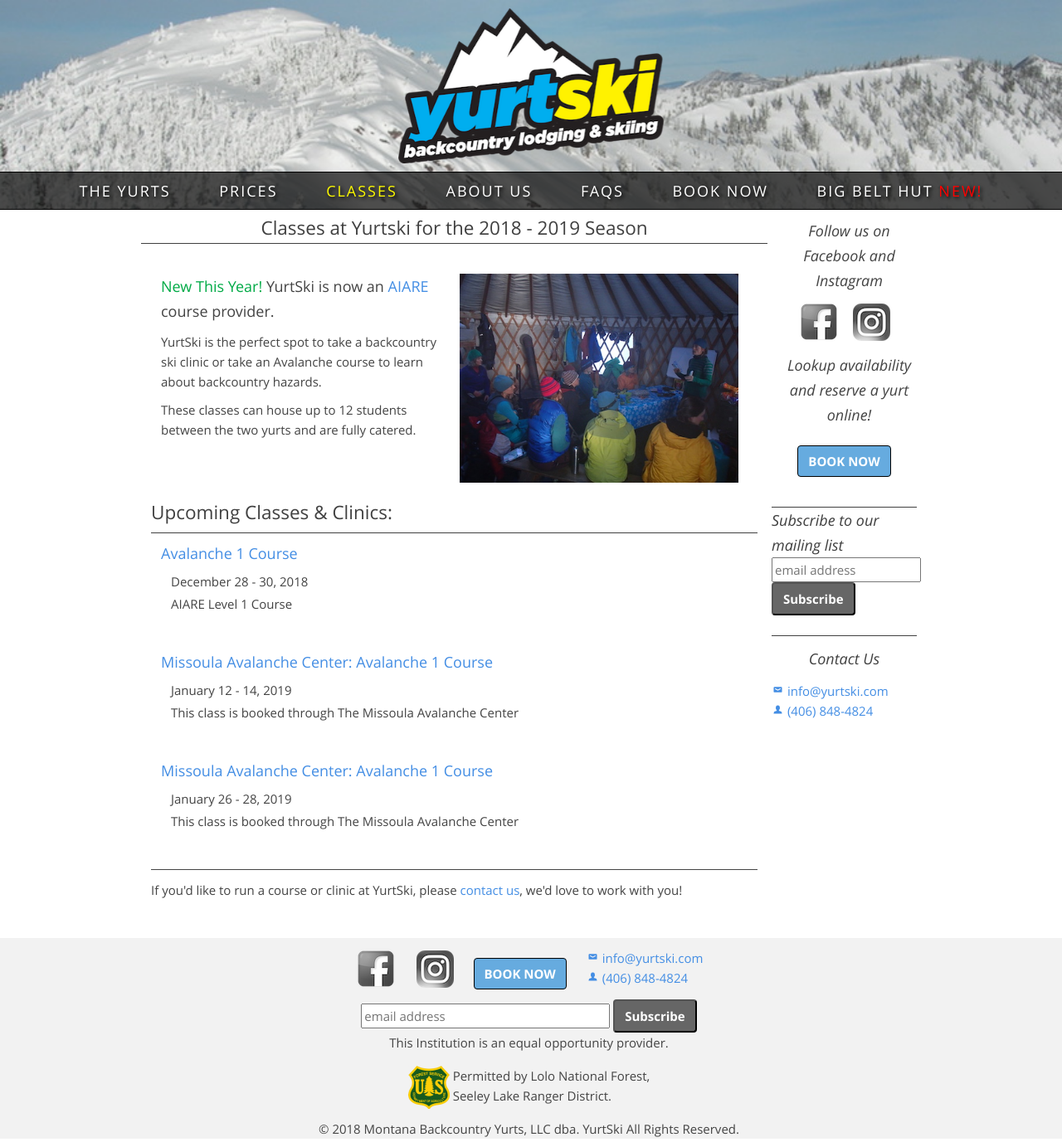
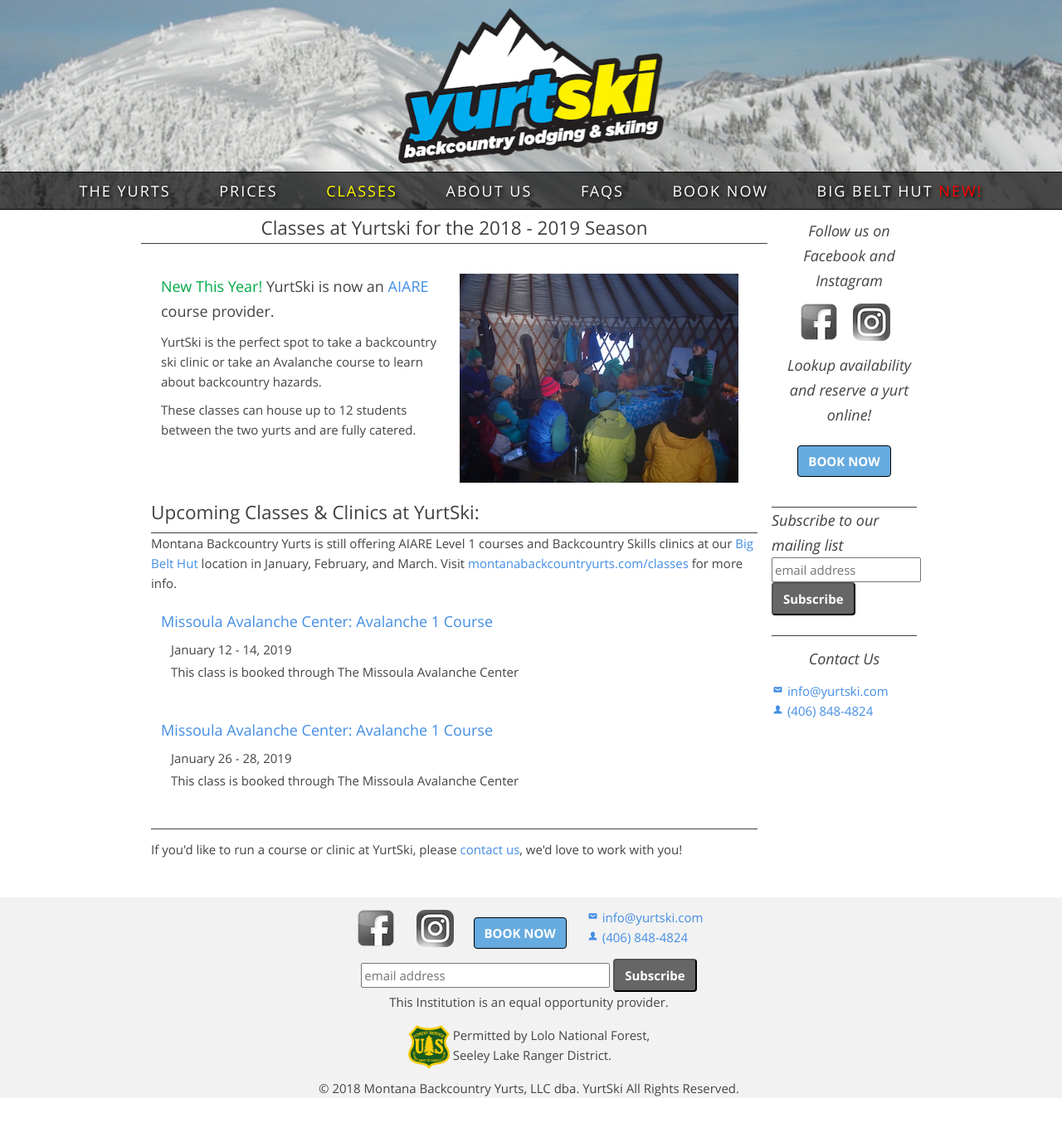
Before and after one commit to jenningsanderson/yurtski.com, a Jekyll site: the page built from pages/classes.html, in a window 1280 px wide. Shown: the whole page at 83% size. Built offline with Jekyll 4.4.1, drawn with Linux system fonts in a browser that asks for light colours; comment, search, counter and statistics services are not loaded; after the commit the page ends 1334 px from its top, so only the background shows below that.

Commit message:
updating avalanche courses to direct to bbh

```diff
--- a/pages-classes/03-avalanche-1.html
+++ b/pages-classes/03-avalanche-1.html
@@ -5,5 +5,6 @@
 layout: class
 permalink: /aiare-avy-one/
 date_string: "December 28 - 30, 2018"
+published: false
 description: "AIARE Level 1 Course"
 ---
--- a/pages/classes.html
+++ b/pages/classes.html
@@ -25,7 +25,8 @@
 	</div>
 </div>
 
-<h2 id="upcoming-classes" class="mt12 py12 border-b">Upcoming Classes &amp; Clinics: </h2>
+<h2 id="upcoming-classes" class="mt12 py12 border-b">Upcoming Classes &amp; Clinics at YurtSki: </h2>
+<p>Montana Backcountry Yurts is still offering AIARE Level 1 courses and Backcountry Skills clinics at our <a class="link" target="_blank" href="https://bigbelthut.com">Big Belt Hut</a> location in January, February, and March. Visit <a href="https://montanabackcountryyurts.com/classes" class="link" target="_blank">montanabackcountryurts.com/classes</a> for more info.</p>
 
 {% include list-classes.html %}
 
```
